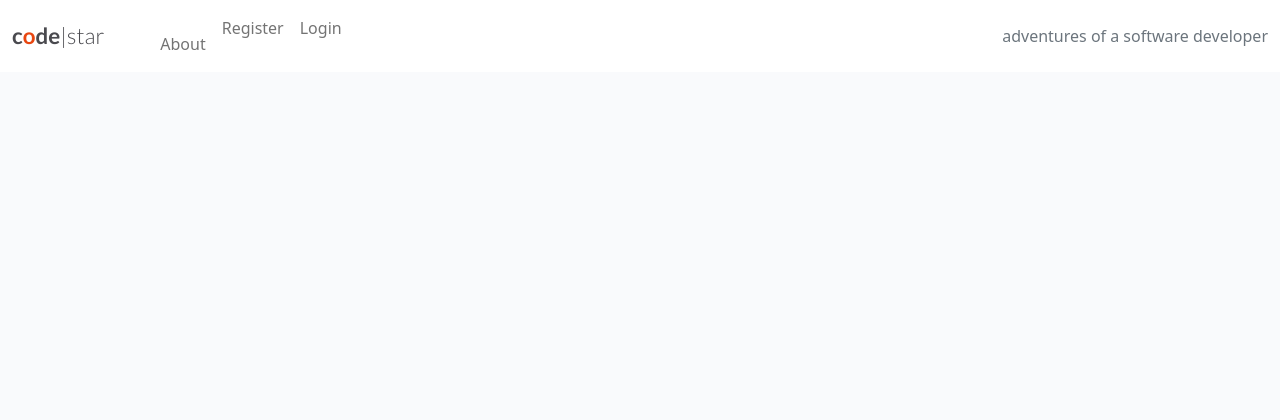
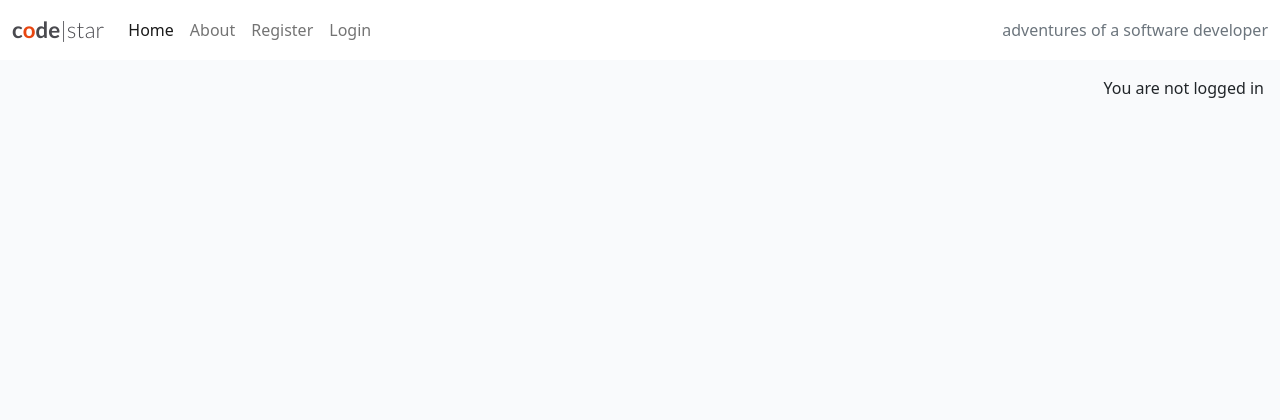
Before and after one commit to Deepeshpatel11/I_think_therefore_i_Blog, a Django app: page / in a window 1280 px wide. Shown: the top 420 px of the page. Run offline with Django 4.2, Linux system fonts and the light colour scheme; data that the repository does not hold is empty.

Commit message:
Add personalised message of user logged on

```diff
--- a/templates/base.html
+++ b/templates/base.html
@@ -25,9 +25,9 @@
     <!-- Bootstrap CSS -->
     <link href="https://cdn.jsdelivr.net/npm/bootstrap@5.0.1/dist/css/bootstrap.min.css" rel="stylesheet"
         integrity="sha384-+0n0xVW2eSR5OomGNYDnhzAbDsOXxcvSN1TPprVMTNDbiYZCxYbOOl7+AMvyTG2x" crossorigin="anonymous">
+
     <!-- Custom CSS -->
     <link rel="stylesheet" href="{% static 'css/style.css' %}">
-
 </head>
 
 <body class="d-flex flex-column h-100 main-bg">
@@ -44,17 +44,17 @@
             <div class="collapse navbar-collapse" id="navbarText">
                 <ul class="navbar-nav me-auto mb-2 mb-lg-0">
                     <li class="nav-item">
-                        <a class="nav-link
-                            {% if request.path == home_url %}active{%endif%}" aria-current="page"
-                            href="{% url 'home' %}">
+                        <a class="nav-link {% if request.path == home_url %}active{% endif %}" aria-current="page"
+                            href="{% url 'home' %}">Home</a>
                     </li>
                     <li class="nav-item">
                         <a class="nav-link {% if request.path == about_url %}active{% endif %}" aria-current="page"
                             href="{% url 'about' %}">About</a>
                     </li>
-                    {% if user.is_authenticated %}
+                                        {% if user.is_authenticated %}
                     <li class="nav-item">
-                        <a class="nav-link {% if request.path == logout_url %}active{% endif %}" aria-current="page" href="{% url 'account_logout' %}">Logout</a>
+                        <a class="nav-link {% if request.path == logout_url %}active{% endif %}" aria-current="page"
+                        href="{% url 'account_logout' %}">Logout</a>
                     </li>
                     {% else %}
                     <li class="nav-item">
@@ -62,10 +62,10 @@
                             href="{% url 'account_signup' %}">Register</a>
                     </li>
                     <li class="nav-item">
-                        <a class="nav-link {% if request.path == login_url %}active{% endif %}" aria-current="page" href="{% url 'account_login' %}">Login</a>
+                        <a class="nav-link {% if request.path == login_url %}active{% endif %}" aria-current="page"
+                        href="{% url 'account_login' %}">Login</a>
                     </li>
-                    {% endif %}
-                </ul>
+                    {% endif %}                </ul>
                 <span class="navbar-text text-muted">
                     adventures of a software developer
                 </span>
@@ -74,6 +74,11 @@
     </nav>
 
     <main class="flex-shrink-0 main-bg">
+        {% if user.is_authenticated %}
+        <p class="text-end m-3">You are logged in as {{ user.username }}</p>
+        {% else %}
+        <p class="text-end m-3">You are not logged in</p>
+        {% endif %}
 
         {% block content %}
         <!-- Content Goes here -->
@@ -84,10 +89,8 @@
     <!-- Footer -->
     <footer class="footer mt-auto py-3 dark-bg">
         <p class="m-0 text-center text-white">
-            {% block copyright %}
-            Made by Code Instituters
-            {% endblock copyright %}
-        </p>
+      {% block copyright %}Made by Code Instituters{% endblock copyright %}
+</p>
         <p class="m-0 text-center text-white">Follow us: <i class="fab fa-facebook-square ms-3"></i>
             <i class="fab fa-twitter-square ms-3"></i>
             <i class="fab fa-instagram-square ms-3"></i>
@@ -97,8 +100,8 @@
 
     <script src="https://cdn.jsdelivr.net/npm/bootstrap@5.0.1/dist/js/bootstrap.bundle.min.js"
         integrity="sha384-gtEjrD/SeCtmISkJkNUaaKMoLD0//ElJ19smozuHV6z3Iehds+3Ulb9Bn9Plx0x4" crossorigin="anonymous">
-    </script>
-    <script src="{% static 'js/script.js' %}"></script>
+        </script>
+        <script src="{% static 'js/script.js' %}"></script>
 </body>
 
 </html>
```
